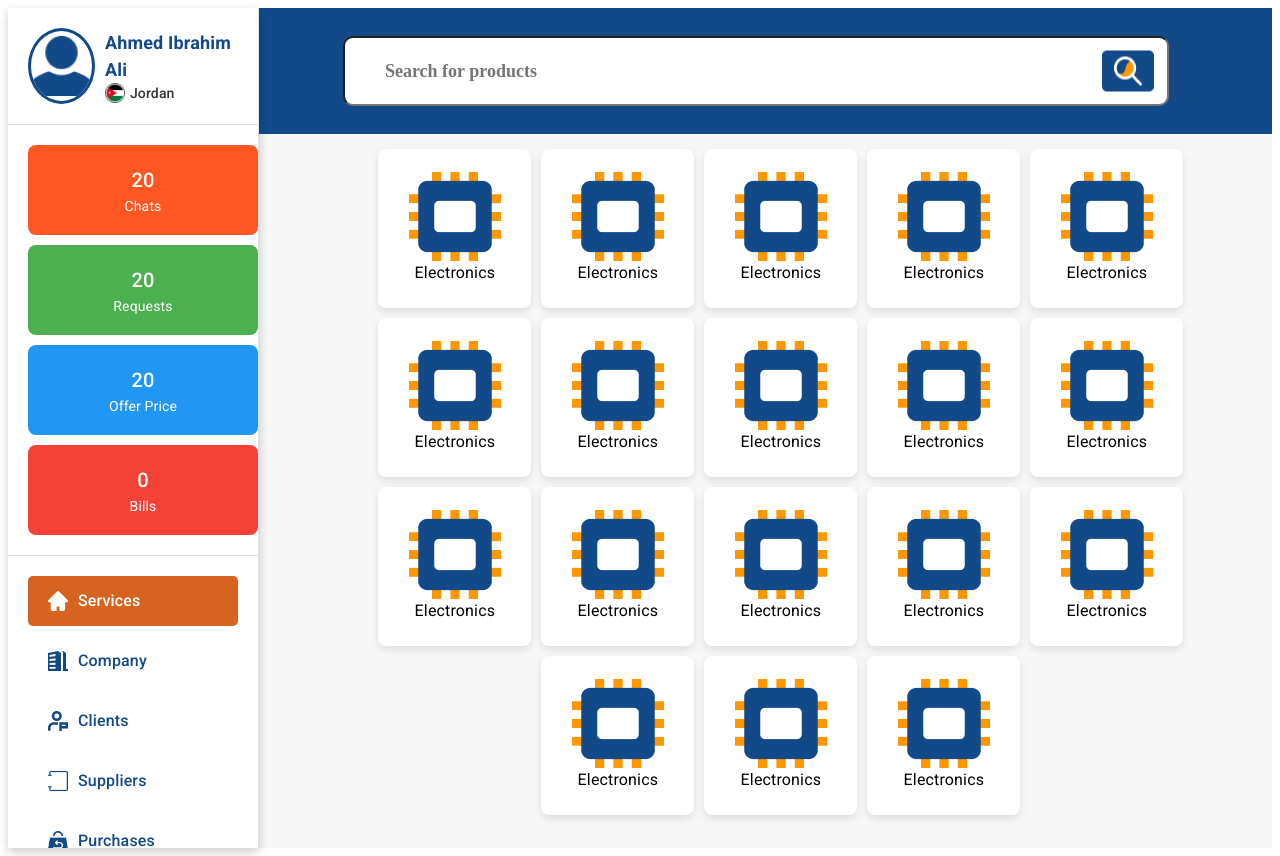
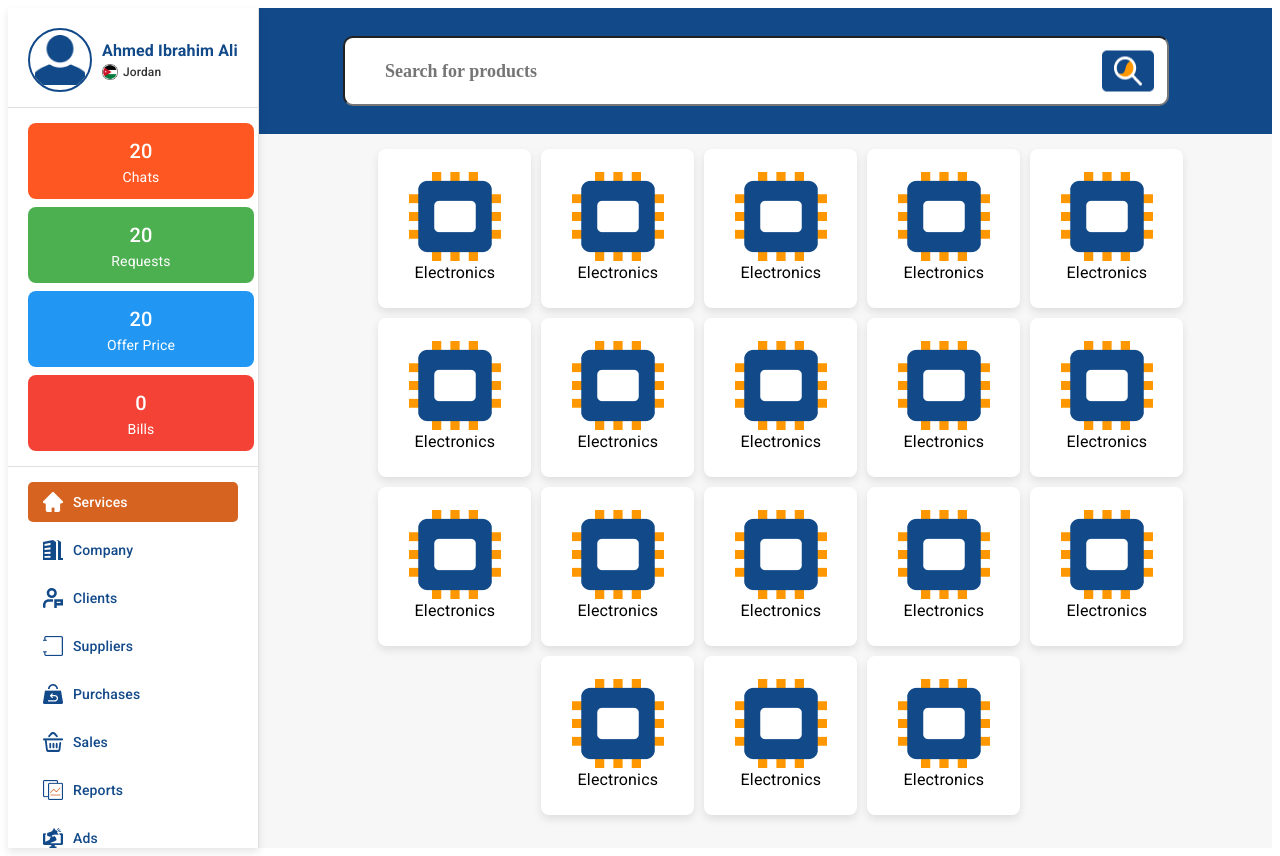
Before and after one commit to karim40188/AuthAndCards, a React (Vite) app: page /showcards in a window 1280 px wide. Built offline with nearby package versions, Linux system fonts and the light colour scheme.

Commit message:
some edit

```diff
--- a/src/Components/SideBar/SideBar.jsx
+++ b/src/Components/SideBar/SideBar.jsx
@@ -15,8 +15,6 @@ import countryIcon from "../../assets/vectors/country.png";
 import laguageIcon from "../../assets/vectors/langauges.png";
 import helpIcon from "../../assets/vectors/help.png";
 import adsIcon from "../../assets/vectors/ads.png";
-import menuIcon from "../../assets/vectors/menu.png";
-
 
 function SideBar({ toggleDarkMode }) {
   const [isSidebarOpen, setSidebarOpen] = useState(false);
@@ -60,23 +58,29 @@ function SideBar({ toggleDarkMode }) {
         sx={{
           display: { xs: "block", md: "none" },
           position: "absolute",
-          top: "20px",
-          left: "10px",
+          top: "15px",
+          left: "15px",
           zIndex: 1200,
         }}
       >
         <Box
-          component="img"
-          src={menuIcon}
-          alt="Menu Icon"
-          sx={{ width: "30px" }}
-        />
+          component="svg"
+          xmlns="http://www.w3.org/2000/svg"
+          x="0px"
+          y="0px"
+          width="24px"
+          height="24px"
+          viewBox="0 0 50 50"
+          sx={{ fill: "#124989" }}
+        >
+          <path d="M 0 9 L 0 11 L 50 11 L 50 9 Z M 0 24 L 0 26 L 50 26 L 50 24 Z M 0 39 L 0 41 L 50 41 L 50 39 Z"></path>
+        </Box>
       </IconButton>
 
       <Box
         sx={{
           color: "#124989",
-          boxShadow: "0px 4px 10px rgba(0, 0, 0, 0.2)",
+          boxShadow: "0px 4px 8px rgba(0, 0, 0, 0.1)",
           paddingBlock: "20px",
           backgroundColor: (theme) => theme.palette.background.paper,
           position: { xs: "fixed", md: "static" },
@@ -92,9 +96,9 @@ function SideBar({ toggleDarkMode }) {
         <Stack direction="row" sx={{ gap: "10px", alignItems: "center", padding: "0 20px" }}>
           <Box
             sx={{
-              width: "70px",
-              height: "70px",
-              border: "3px solid #124989",
+              width: "60px",
+              height: "60px",
+              border: "2px solid #124989",
               borderRadius: "50%",
               overflow: "hidden",
               display: "flex",
@@ -105,13 +109,13 @@ function SideBar({ toggleDarkMode }) {
             <Box
               component="img"
               src={userImg}
-              sx={{ width: "60px", height: "60px", objectFit: "cover" }}
+              sx={{ width: "50px", height: "50px", objectFit: "cover" }}
             />
           </Box>
           <Box>
             <Typography
               sx={{
-                fontSize: "18px",
+                fontSize: "16px",
                 fontWeight: "600",
                 color: "#124989",
               }}
@@ -120,13 +124,13 @@ function SideBar({ toggleDarkMode }) {
             </Typography>
             <Box sx={{ display: "flex", alignItems: "center", gap: "5px" }}>
               <Box
-                sx={{ width: "20px", height: "20px" }}
+                sx={{ width: "16px", height: "16px" }}
                 component="img"
                 src={flag}
               />
               <Typography
                 sx={{
-                  fontSize: "14px",
+                  fontSize: "12px",
                   fontWeight: "500",
                   color: "#333",
                 }}
@@ -137,13 +141,13 @@ function SideBar({ toggleDarkMode }) {
           </Box>
         </Stack>
 
-        <Divider sx={{ my: "20px" }} />
+        <Divider sx={{ my: "15px" }} />
 
         <Box
           sx={{
             display: "flex",
             flexDirection: "column",
-            gap: "10px",
+            gap: "8px",
             padding: "0 20px",
           }}
         >
@@ -153,14 +157,14 @@ function SideBar({ toggleDarkMode }) {
               sx={{
                 backgroundColor: item.color,
                 width: "100%",
-                height: "70px",
+                height: "60px",
                 color: "#fff",
                 display: "flex",
                 flexDirection: "column",
                 justifyContent: "center",
                 alignItems: "center",
                 borderRadius: "8px",
-                padding: "10px",
+                padding: "8px",
                 textAlign: "center",
               }}
             >
@@ -170,13 +174,13 @@ function SideBar({ toggleDarkMode }) {
           ))}
         </Box>
 
-        <Divider sx={{ my: "20px" }} />
+        <Divider sx={{ my: "15px" }} />
 
         <Box
           sx={{
             display: "flex",
             flexDirection: "column",
-            gap: "10px",
+            gap: "8px",
             padding: "0 20px",
           }}
         >
@@ -190,7 +194,7 @@ function SideBar({ toggleDarkMode }) {
                 borderRadius: "5px",
                 transition: "background-color 0.3s",
                 '&:hover': {
-                  backgroundColor: '#e0e0e0',
+                  backgroundColor: '#f5f5f5',
                 },
               }}
             >
@@ -199,9 +203,9 @@ function SideBar({ toggleDarkMode }) {
                   display: "flex",
                   alignItems: "center",
                   gap: "10px",
-                  height: "50px",
-                  paddingLeft: "20px",
-                  paddingRight: "20px",
+                  height: "40px",
+                  paddingLeft: "15px",
+                  paddingRight: "15px",
                 }}
               >
                 <Box
@@ -212,7 +216,7 @@ function SideBar({ toggleDarkMode }) {
                 <Typography
                   sx={{
                     color: link.name === "Services" ? "#FFFFFF" : "#124989",
-                    fontSize: "16px",
+                    fontSize: "14px",
                     fontWeight: "500",
                   }}
                 >
```
